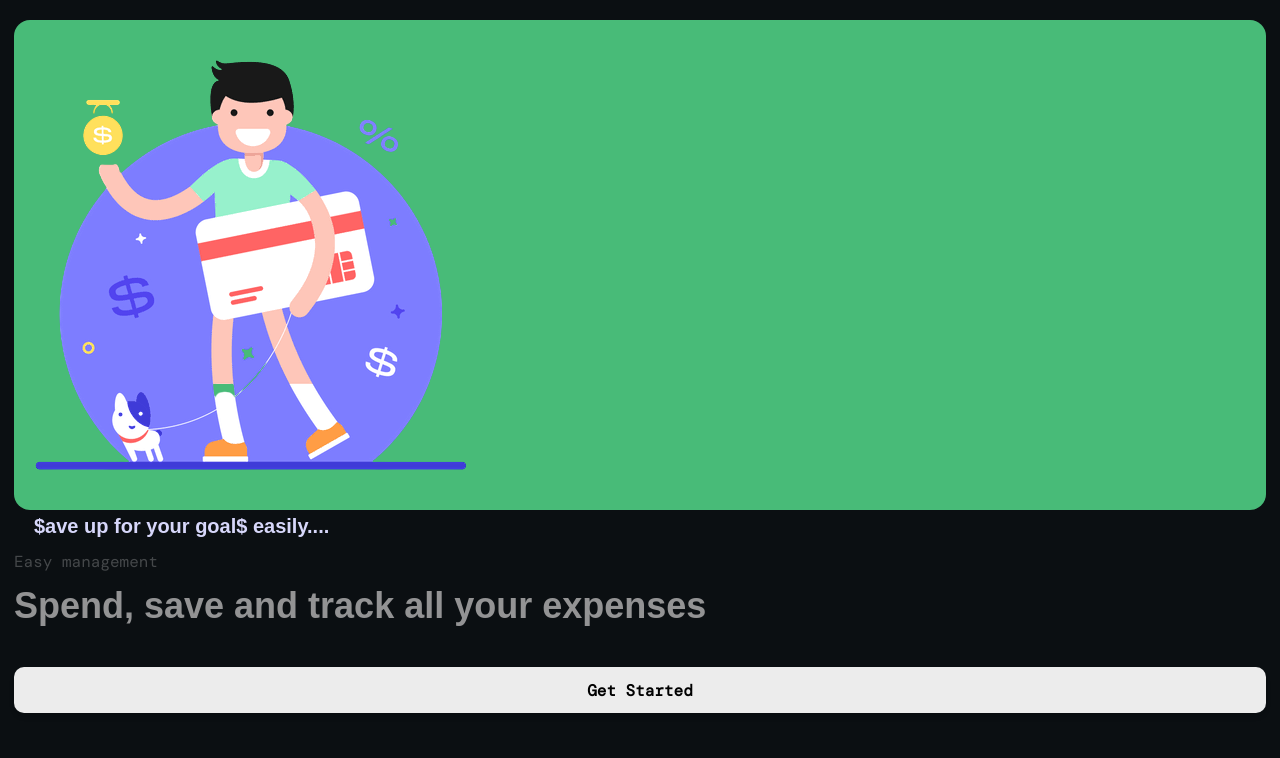
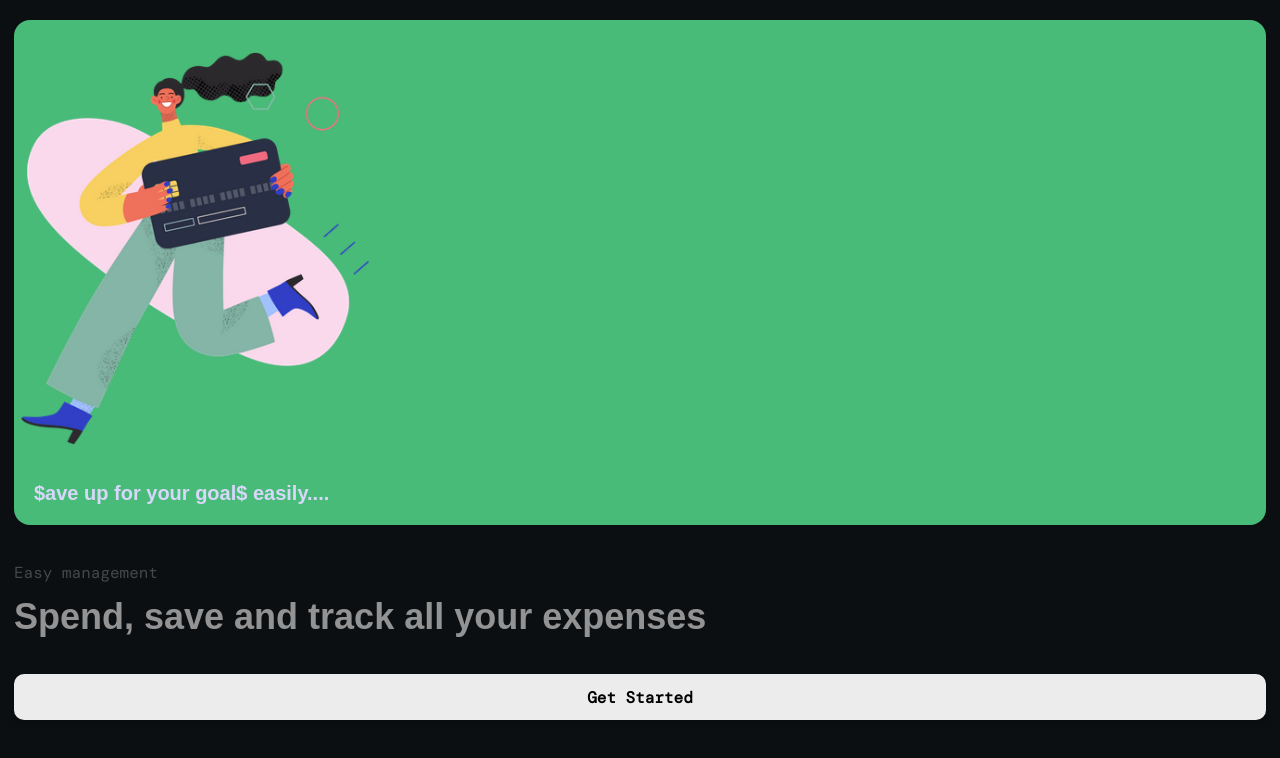
Before and after one commit to draqist/bojetin, a Next.js app: page /auth in a window 1280 px wide. Shown: the top 758 px of the page. Built offline with nearby package versions, Linux system fonts and the light colour scheme; a web font is replaced by a local one.

Commit message:
feat: added new illustration

```diff
--- a/pages/auth/index.tsx
+++ b/pages/auth/index.tsx
@@ -5,8 +5,8 @@ export default function Splash() {
   const router = useRouter();
   return (
     <Box w="100%" minH="100vh" bgColor="#0B0F12" pt="20px" px="14px">
-      <Box py="20px" w="full" minH="390px" h="490px" borderRadius="16px" bgColor="green.400">
-        <Image src="/images__1.png" objectFit={"contain"} />
+      <Box py="20px" w="full" borderRadius="16px" bgColor="green.400">
+        <Image src="/expense.png" h="417px" objectFit={"contain"} />
         <Box px="20px" mt="24px">
           <Heading color={"#d7d7fa"} fontSize="20px">
             {" "}
@@ -15,7 +15,7 @@ export default function Splash() {
         </Box>
       </Box>
 
-      <Box my="40px" fontFamily={"DM Mono"}>
+      <Box my="36px" fontFamily={"DM Mono"}>
         <Text color="whiteAlpha.400"> Easy management </Text>
         <Heading color="#939394" mt="10px">
           {" "}
```
Also changed, not shown: public/expense.png (renamed from public/woman-paying-via-card-for-online-shopping-6036838-5010174.png).
